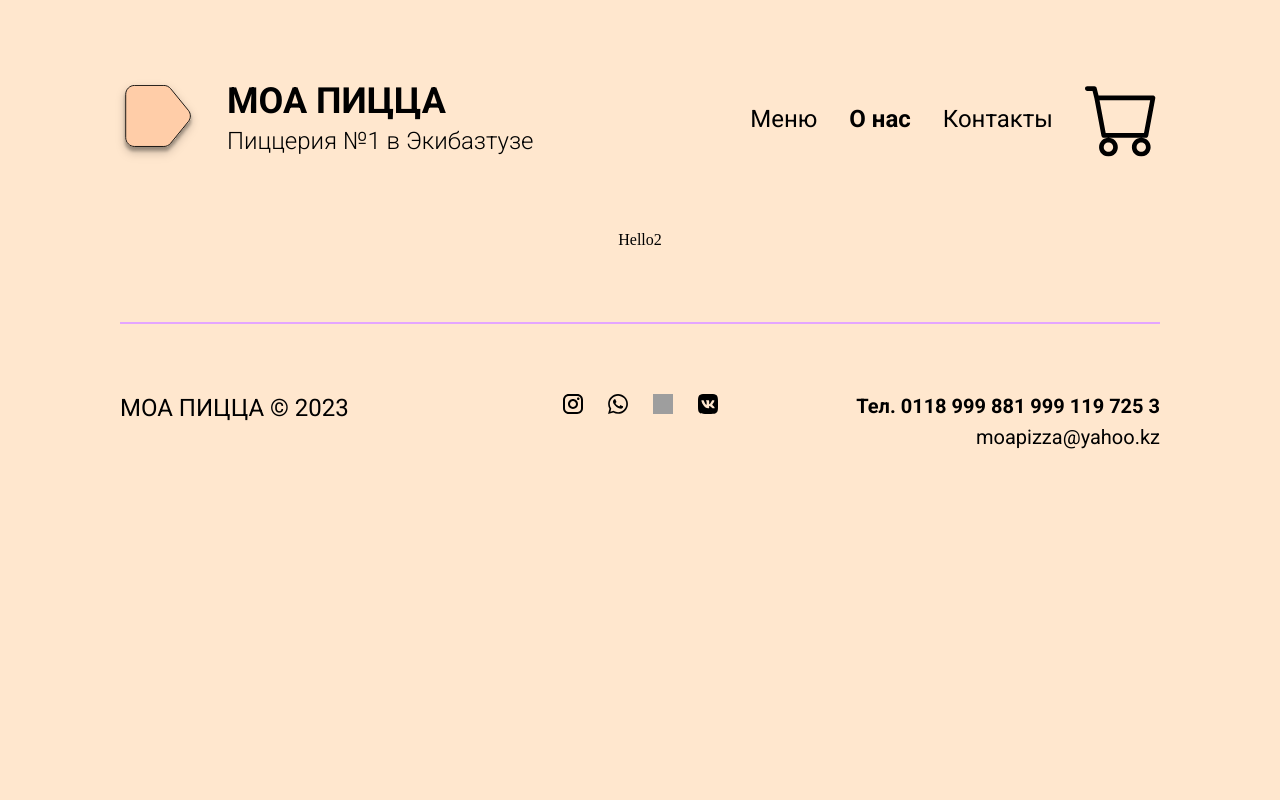
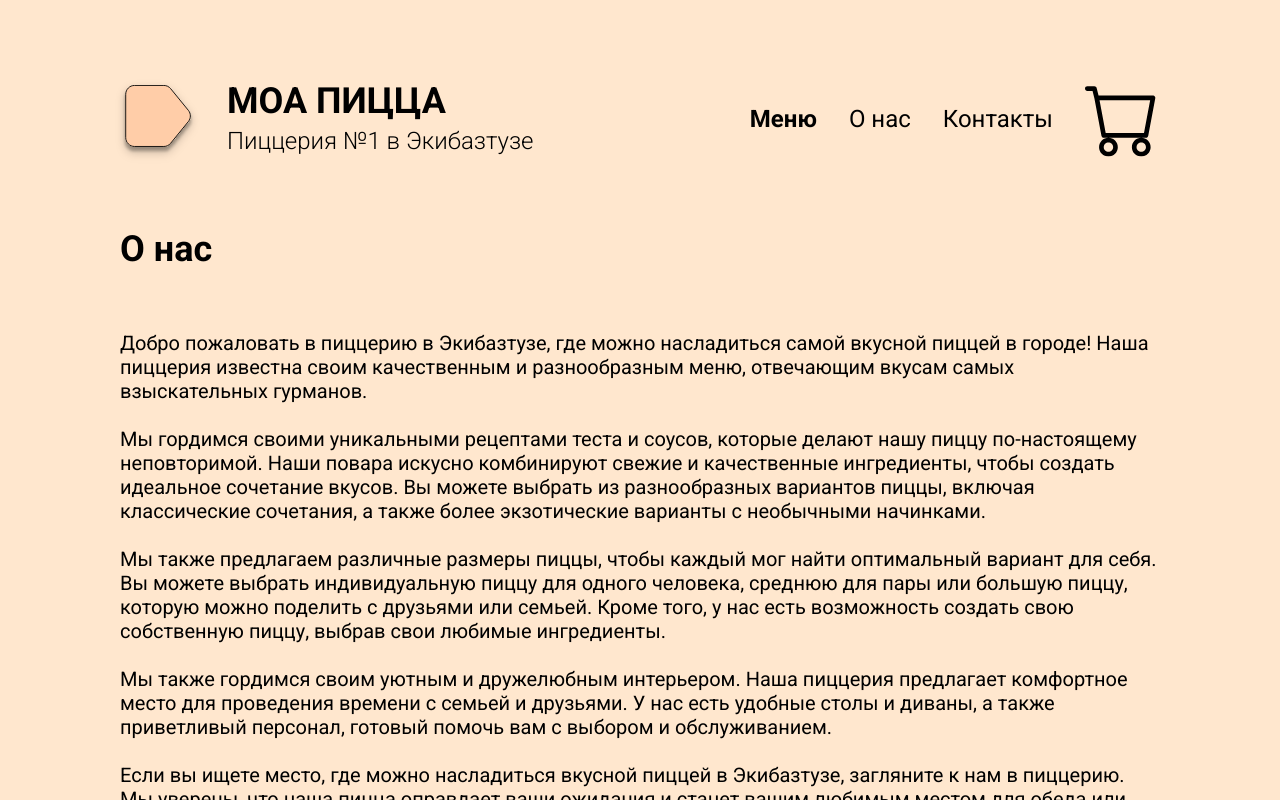
Before and after one commit to kkrzaevich/pizza-svelte, a Svelte app: page / in a window 1280 px wide. Both pictures are taken after a click on the button "О нас". Shown: the top 800 px of the page. Built offline with nearby package versions, Linux system fonts and the light colour scheme; grey boxes are pictures that could not be loaded.

Commit message:
working on highlighting selected page in navbar

```diff
--- /dev/null
+++ b/src/components/About.svelte
@@ -0,0 +1,52 @@
+<section>
+        <h1>О нас</h1>
+        <div class="main-text">
+            <p>Добро пожаловать в пиццерию в Экибазтузе, где можно насладиться самой вкусной пиццей в городе! Наша пиццерия известна своим качественным и разнообразным меню, отвечающим вкусам самых взыскательных гурманов.</p>
+            <br />
+            <p>Мы гордимся своими уникальными рецептами теста и соусов, которые делают нашу пиццу по-настоящему неповторимой. Наши повара искусно комбинируют свежие и качественные ингредиенты, чтобы создать идеальное сочетание вкусов. Вы можете выбрать из разнообразных вариантов пиццы, включая классические сочетания, а также более экзотические варианты с необычными начинками.</p>
+            <br />
+            <p>Мы также предлагаем различные размеры пиццы, чтобы каждый мог найти оптимальный вариант для себя. Вы можете выбрать индивидуальную пиццу для одного человека, среднюю для пары или большую пиццу, которую можно поделить с друзьями или семьей. Кроме того, у нас есть возможность создать свою собственную пиццу, выбрав свои любимые ингредиенты.</p>
+            <br />
+            <p>Мы также гордимся своим уютным и дружелюбным интерьером. Наша пиццерия предлагает комфортное место для проведения времени с семьей и друзьями. У нас есть удобные столы и диваны, а также приветливый персонал, готовый помочь вам с выбором и обслуживанием.</p>
+            <br />
+            <p>Если вы ищете место, где можно насладиться вкусной пиццей в Экибазтузе, загляните к нам в пиццерию. Мы уверены, что наша пицца оправдает ваши ожидания и станет вашим любимым местом для обеда или ужина.</p>
+        </div>
+         <div class="images">
+            <img src="/about1.jpg" alt="some photo of trattoria">
+            <img src="/about2.jpg" alt="some photo of trattoria">
+        </div>
+</section>
+
+<style>
+    section {
+        display: flex;
+        flex-direction: column;
+        align-items: flex-start;
+        gap: 4.375rem;
+        align-self: stretch;
+    }
+
+    h1 {
+        width: 12.4375rem;
+        height: 2.0625rem;
+        color: #000;
+        /* logo-main */
+        font-family: Roboto;
+        font-size: 2.25rem;
+        font-style: normal;
+        font-weight: 700;
+        line-height: normal;
+    }
+
+    p {
+        align-self: stretch;
+        color: #000;
+        /* medium */
+        font-family: Roboto;
+        font-size: 1.25rem;
+        font-style: normal;
+        font-weight: 400;
+        line-height: normal;
+    }
+
+</style>
--- a/src/components/Header/Navbar.svelte
+++ b/src/components/Header/Navbar.svelte
@@ -8,9 +8,9 @@
 
 <section>
     <div>
-        <NavbarItem bind:currentPage page={{name: "Меню", link: "menu"}}/>
-        <NavbarItem bind:currentPage page={{name: "О нас", link: "about"}} state={"selected"}/>
-        <NavbarItem bind:currentPage page={{name: "Контакты", link: "contacts"}}/>
+        <NavbarItem bind:currentPage page={{name: "Меню", link: "menu", state: "selected"}}/>
+        <NavbarItem bind:currentPage page={{name: "О нас", link: "about", state: "default"}}/>
+        <NavbarItem bind:currentPage page={{name: "Контакты", link: "contacts", state: "default"}}/>
     </div>
     <button><img {src} {alt}></button>
 </section>
--- a/src/components/Header/NavbarItem.svelte
+++ b/src/components/Header/NavbarItem.svelte
@@ -1,17 +1,19 @@
 <script>
-    export let state = "default";
     export let page = {
         name: "Меню",
-        link: "menu"
+        link: "menu",
+        state: "selected"
     }
     export let currentPage = "menu";
 
     function setPage() {
         currentPage = page.link;
     }
+
+
 </script>
 
-{#if state === "selected"}
+{#if page.state === "selected"}
 	<button on:click={setPage}><p class="selected">{page.name}</p></button>
 {:else}
     <button on:click={setPage}><p>{page.name}</p></button>
--- a/src/components/PageContent.svelte
+++ b/src/components/PageContent.svelte
@@ -2,6 +2,7 @@
     import Header from "./Header/Header.svelte";
     import Menu from "./Menu/Menu.svelte";
     import Footer from "./Footer.svelte";
+    import About from "./About.svelte";
 
     let currentPage="menu"
 
@@ -13,7 +14,7 @@
     {#if currentPage === "menu"}
         <Menu />
     {:else if currentPage === "about"}
-        <p>Hello2</p>
+        <About />
     {:else if currentPage === "contacts"}
         <p>Hello3</p>
     {:else}
```
Also changed, not shown: 2 other files (tests, documents, lock files or other folders).
